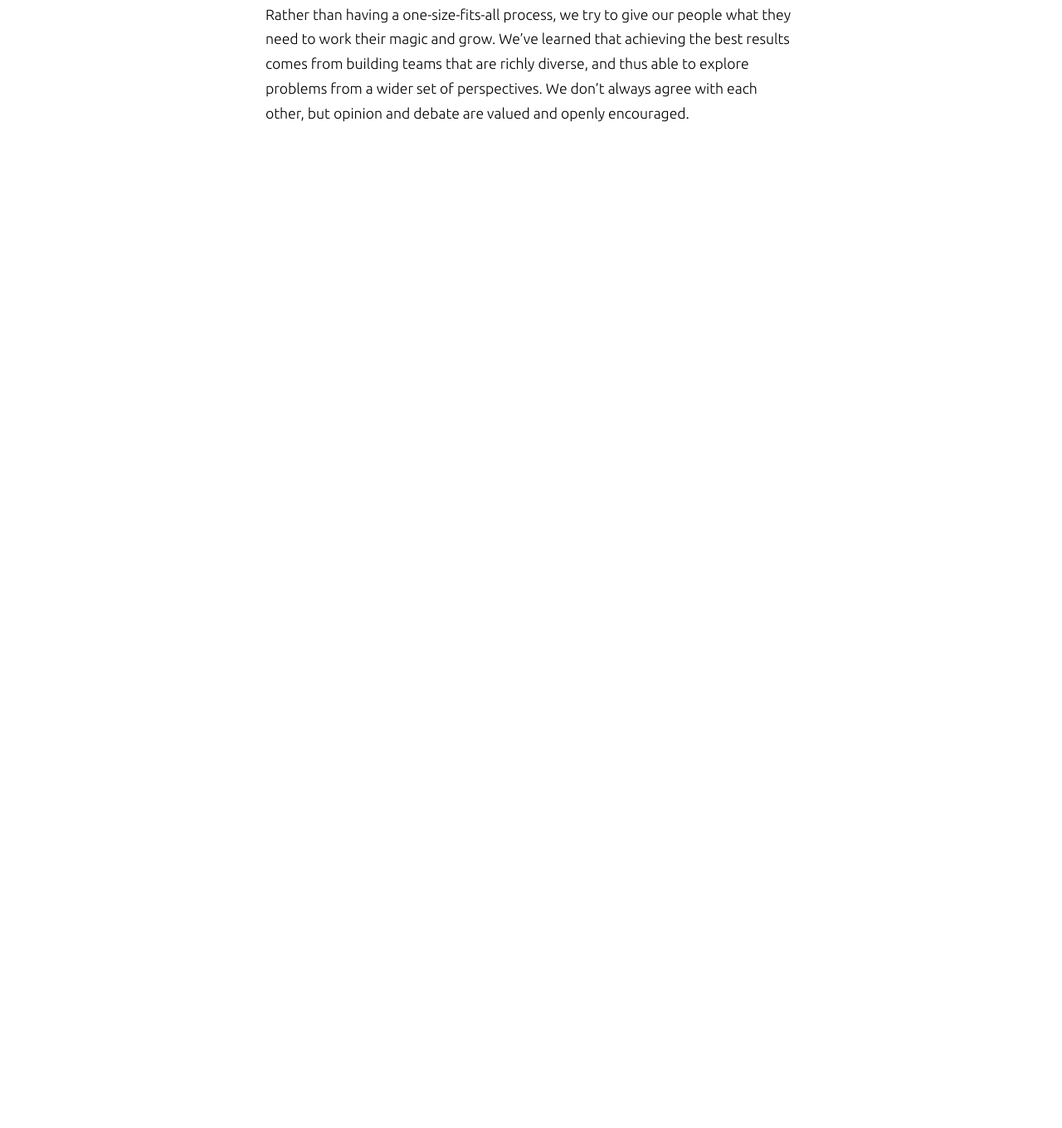
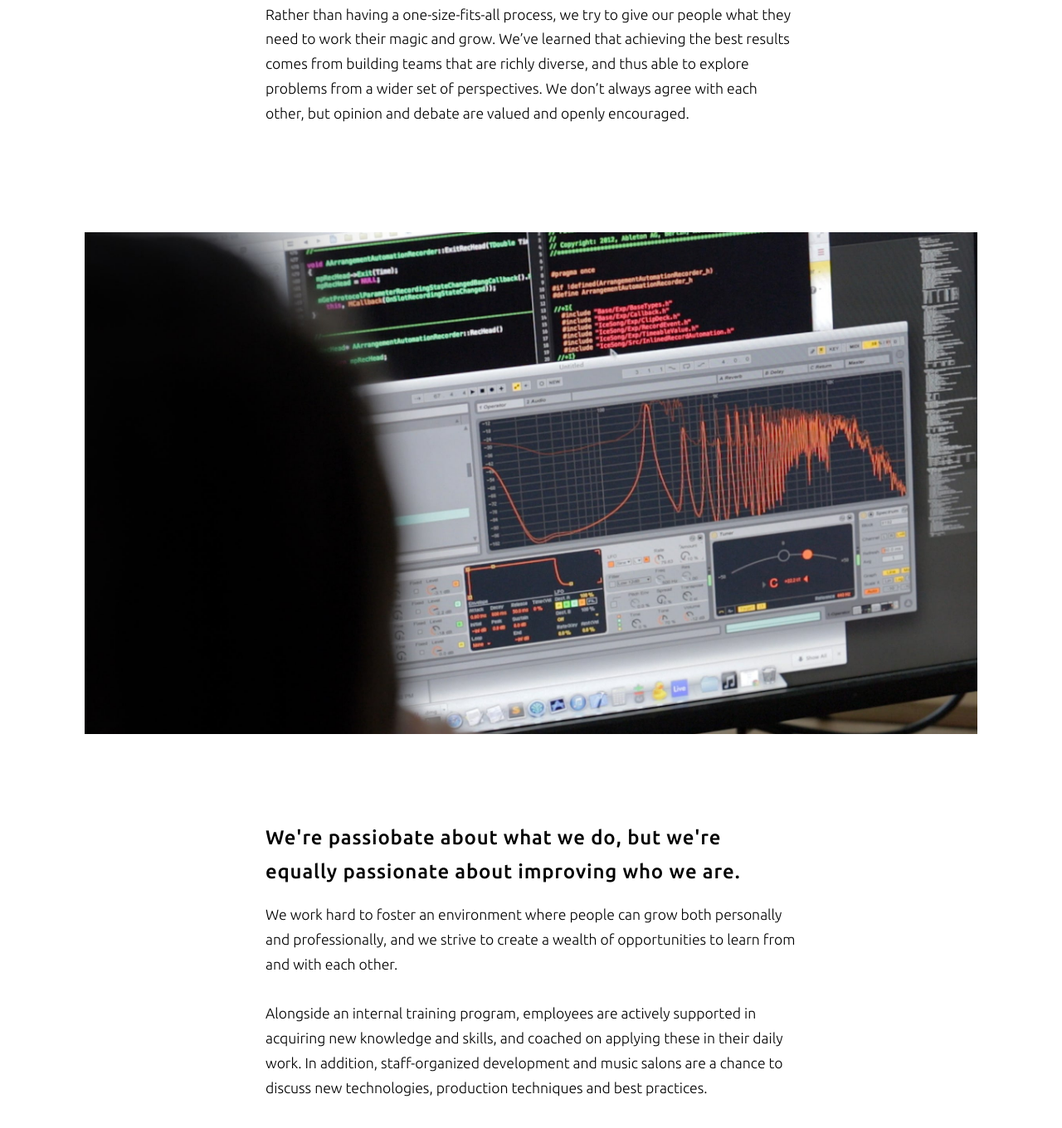
Before and after one commit to shyamtawli/ableton-about-page, a plain HTML site: page index.html in a window 1280 px wide. Shown: the part 4363-5723 px from the top of the page at 83% size. Before the commit the page ends 4643 px from the top, so only its background shows below. Drawn offline with Linux system fonts and the light colour scheme.

Commit message:
more image and text added

```diff
--- a/index.html
+++ b/index.html
@@ -167,10 +167,37 @@
       </div>
     </div>
 
+    <div class="image-6">
+      <img src="./images/photo-6.jpg" alt="image-6" srcset="" />
+    </div>
+
+    <!-- TEXT CONATINNER 5 -->
+    <div class="text-wrapper">
+      <div class="text-container">
+        <h3>
+          We're passiobate about what we do, but we're equally passionate about
+          improving who we are.
+        </h3>
+        <p>
+          We work hard to foster an environment where people can grow both
+          personally and professionally, and we strive to create a wealth of
+          opportunities to learn from and with each other.
+          <br />
+          <br />
+          Alongside an internal training program, employees are actively
+          supported in acquiring new knowledge and skills, and coached on
+          applying these in their daily work. In addition, staff-organized
+          development and music salons are a chance to discuss new technologies,
+          production techniques and best practices.
+        </p>
+      </div>
+    </div>
+
     <script>
       const icon = document.querySelector(".down-icon");
       const menutoggle = document.querySelector(".menu-toggle");
-      const menuMobile = document.querySelector(".menu");
+      const men
+      uMobile = document.querySelector(".menu");
       const logo = document.querySelector(".logo");
 
       // Dropdown Menu
--- a/style.css
+++ b/style.css
@@ -347,3 +347,15 @@ header {
   background-size: cover;
   bottom: 0;
 }
+
+.image-6 {
+  width: auto;
+  margin-left: 8vw;
+  margin-right: 8vw;
+  margin-bottom: 8vw;
+}
+
+.image-6 img {
+  height: auto;
+  max-width: 100%;
+}
```
Also changed, not shown: images/photo-6.jpg (added).
